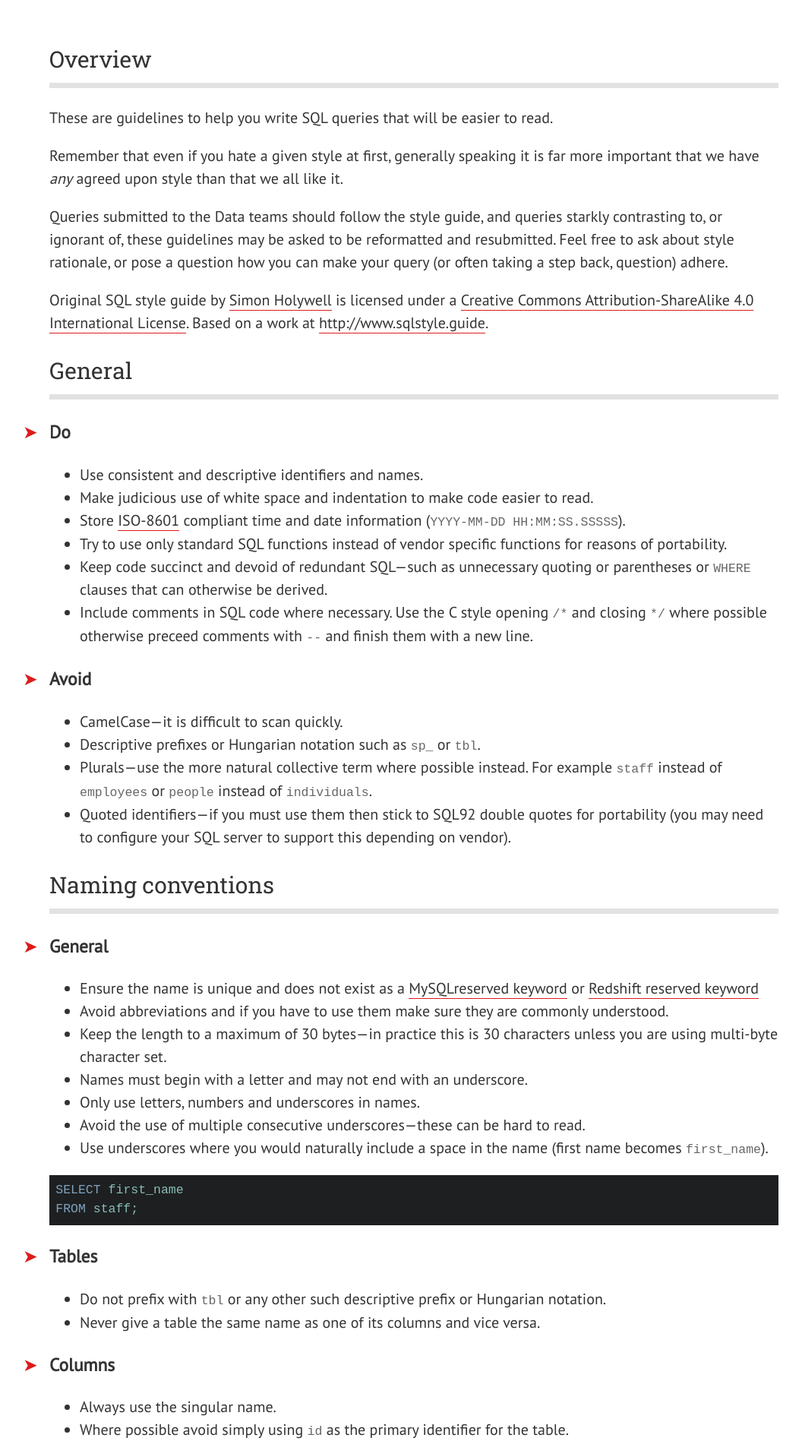
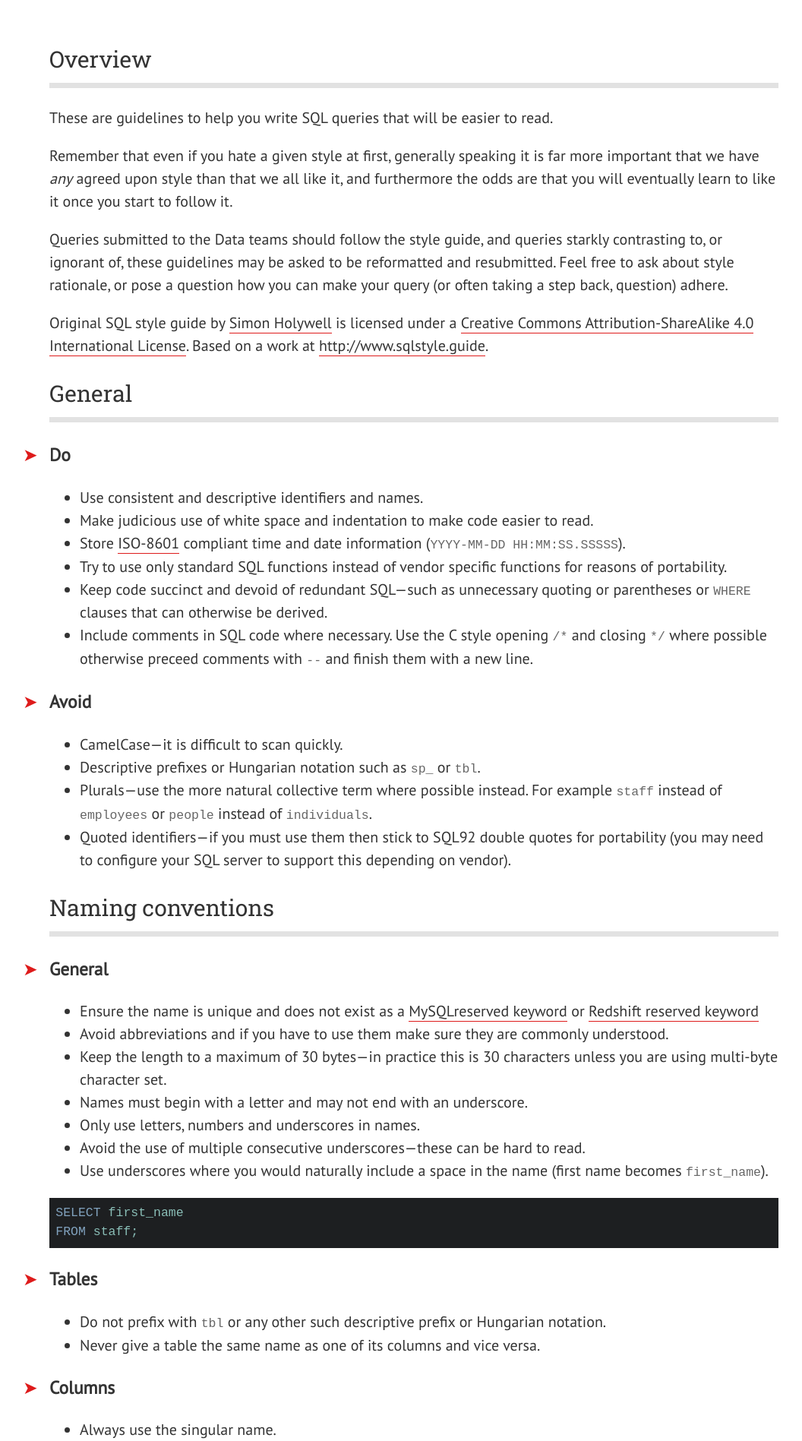
Before and after one commit to treffynnon/sqlstyle.guide, a Jekyll site: the page built from index.md, in a window 1280 px wide. Shown: the part 595-2492 px from the top of the page at 76% size, without its empty margins (95-1151 px from the left). Built offline with Jekyll 4.4.1, drawn with Linux system fonts in a browser that asks for light colours; nearby versions of some CDN libraries; some web fonts are replaced; comment, search, counter and statistics services are not loaded.

Commit message:
Update sqlstyle.guide.md

```diff
--- a/_includes/sqlstyle.guide.md
+++ b/_includes/sqlstyle.guide.md
@@ -5,7 +5,9 @@
 These are guidelines to help you write SQL queries that will be easier to read.
 
 Remember that even if you hate a given style at first, generally speaking it is
-far more important that we have _any_ agreed upon style than that we all like it.
+far more important that we have _any_ agreed upon style than that we all like it,
+and furthermore the odds are that you will eventually learn to like it once you
+start to follow it.
 
 Queries submitted to the Data teams should follow the style guide, and queries starkly
 contrasting to, or ignorant of, these guidelines may be asked to be reformatted and
```
